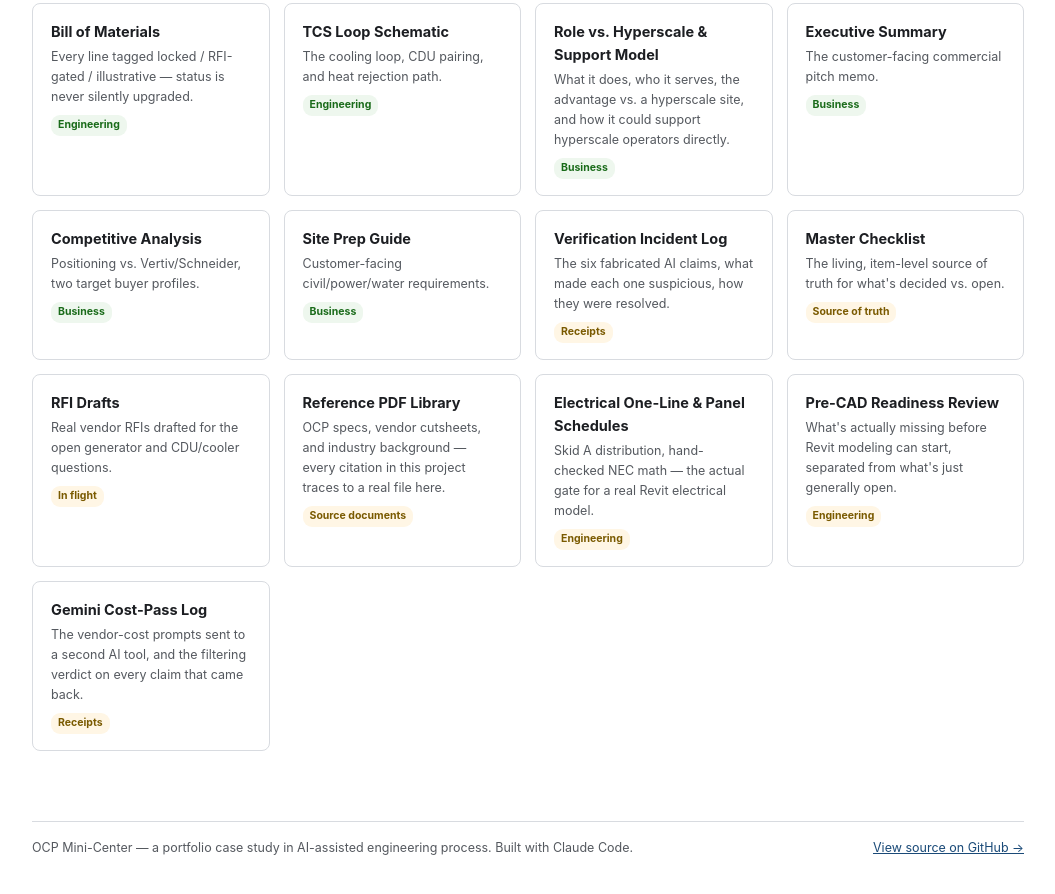
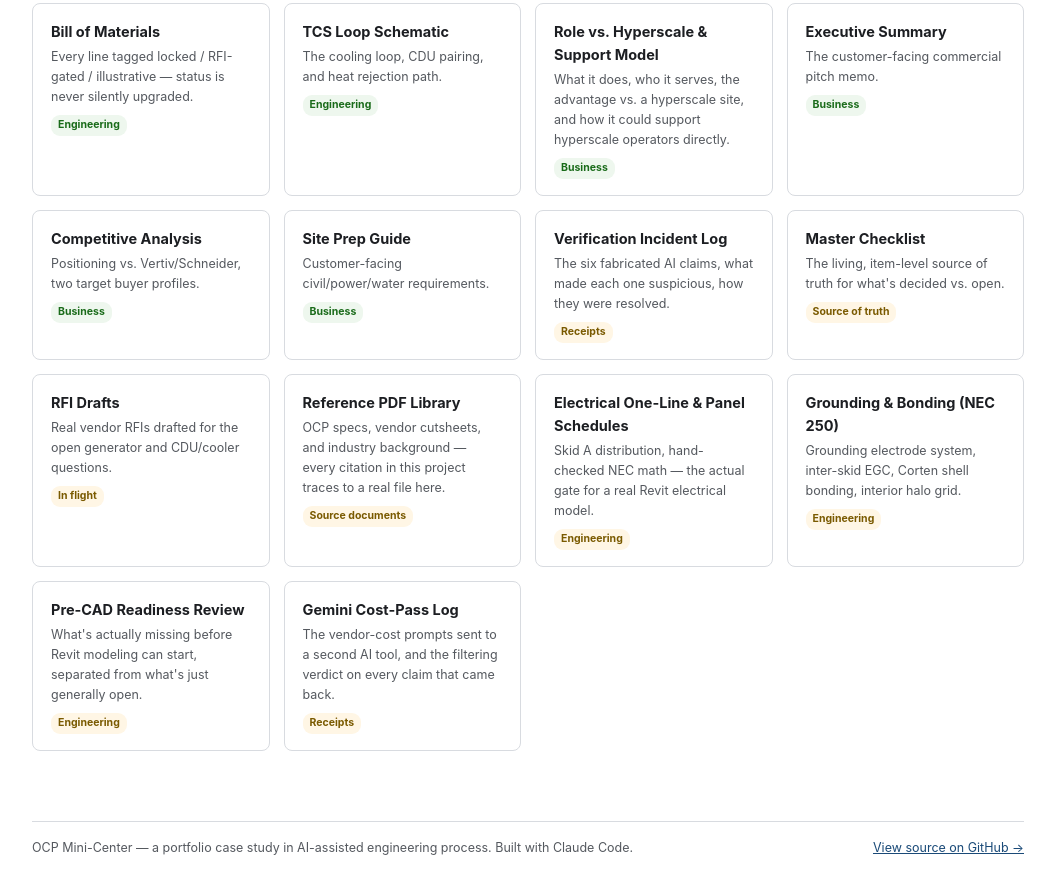
Before and after one commit to davispro84/ocp-minicenter, a plain HTML site: page docs/index.html in a window 1280 px wide. Shown: the part 2223-3117 px from the top of the page, without its empty margins (112-1167 px from the left). Drawn offline with Linux system fonts and the light colour scheme.

Commit message:
Add NEC 250 grounding & bonding design, closing the pre-CAD readiness gap
Grounding electrode system per 250.52, inter-skid EGC sizing (matches the
corrected 10-cable Cam-Lok count), Corten shell bonding via steel boss +
bimetallic/exothermic connection (direct copper-to-Corten welding rejected
on galvanic-corrosion grounds), and interior halo bonding. One open
sub-item flagged: the rack/CDU equipment jumpers need a 250.122(B)
proportional-upsizing check above the 4 AWG table minimum.

```diff
--- a/docs/index.html
+++ b/docs/index.html
@@ -130,6 +130,7 @@ I used Claude Code as an engineering collaborator, not an autocomplete. Every sp
   <a class="card" href="rfi-drafts.md"><div class="t">RFI Drafts</div><div class="d">Real vendor RFIs drafted for the open generator and CDU/cooler questions.</div><span class="tag tag-log">In flight</span></a>
   <a class="card" href="https://github.com/davispro84/ocp-minicenter/tree/main/docs/reference-pdfs"><div class="t">Reference PDF Library</div><div class="d">OCP specs, vendor cutsheets, and industry background — every citation in this project traces to a real file here.</div><span class="tag tag-log">Source documents</span></a>
   <a class="card" href="electrical-schedules.md"><div class="t">Electrical One-Line &amp; Panel Schedules</div><div class="d">Skid A distribution, hand-checked NEC math — the actual gate for a real Revit electrical model.</div><span class="tag tag-log">Engineering</span></a>
+  <a class="card" href="grounding-basis.md"><div class="t">Grounding &amp; Bonding (NEC 250)</div><div class="d">Grounding electrode system, inter-skid EGC, Corten shell bonding, interior halo grid.</div><span class="tag tag-log">Engineering</span></a>
   <a class="card" href="pre-cad-readiness.md"><div class="t">Pre-CAD Readiness Review</div><div class="d">What's actually missing before Revit modeling can start, separated from what's just generally open.</div><span class="tag tag-log">Engineering</span></a>
   <a class="card" href="gemini-bom-cost-prompt.md"><div class="t">Gemini Cost-Pass Log</div><div class="d">The vendor-cost prompts sent to a second AI tool, and the filtering verdict on every claim that came back.</div><span class="tag tag-log">Receipts</span></a>
 </div>
```
Also changed, not shown: 3 other files.
